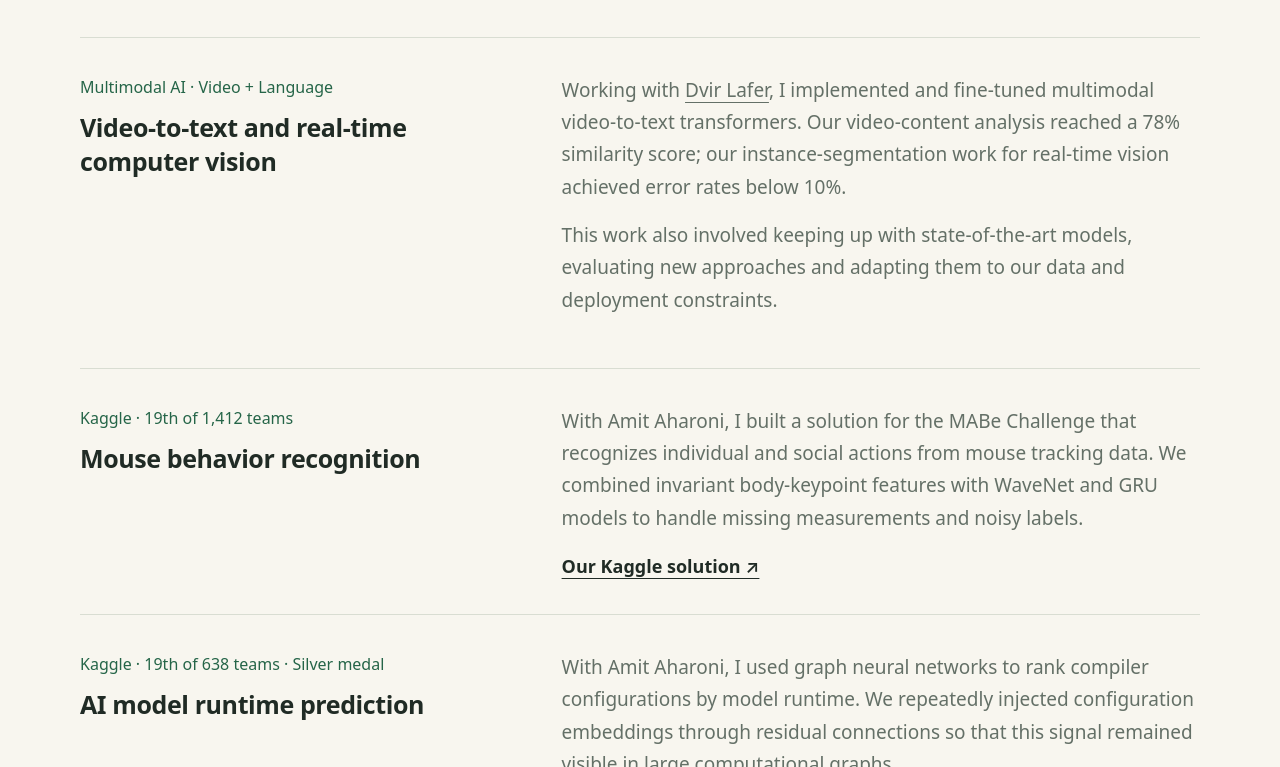
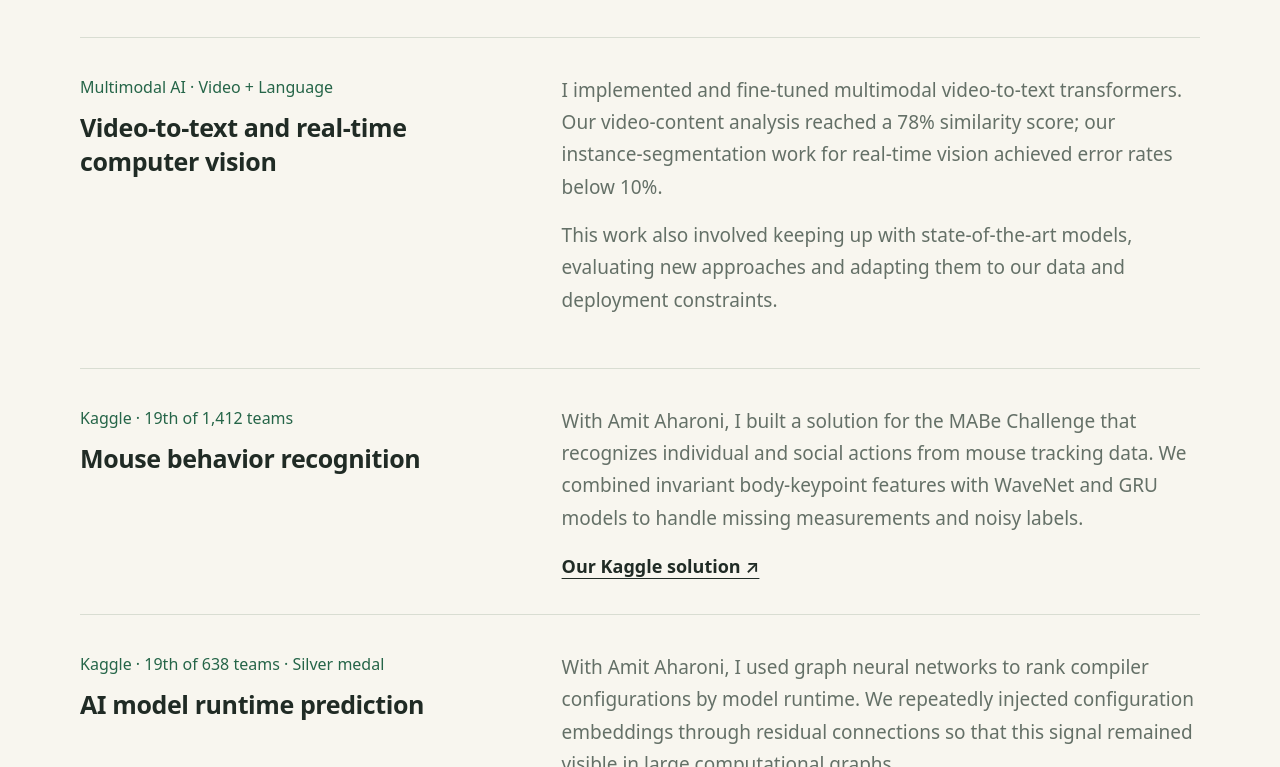
Before and after one commit to seroy123/seroy123.github.io, a plain HTML site: page dist/index.html in a window 1280 px wide. Shown: the part 1116-1883 px from the top of the page. Drawn offline with Linux system fonts and the light colour scheme.

Commit message:
Remove collaborator attribution from vision project summary

```diff
--- a/dist/index.html
+++ b/dist/index.html
@@ -63,7 +63,7 @@
             <h3>Video-to-text and real-time computer vision</h3>
           </div>
           <div>
-            <p>Working with <a href="https://dvirla.github.io/">Dvir Lafer</a>, I implemented and fine-tuned multimodal video-to-text transformers. Our video-content analysis reached a 78% similarity score; our instance-segmentation work for real-time vision achieved error rates below 10%.</p>
+            <p>I implemented and fine-tuned multimodal video-to-text transformers. Our video-content analysis reached a 78% similarity score; our instance-segmentation work for real-time vision achieved error rates below 10%.</p>
             <p>This work also involved keeping up with state-of-the-art models, evaluating new approaches and adapting them to our data and deployment constraints.</p>
           </div>
         </article>
```
